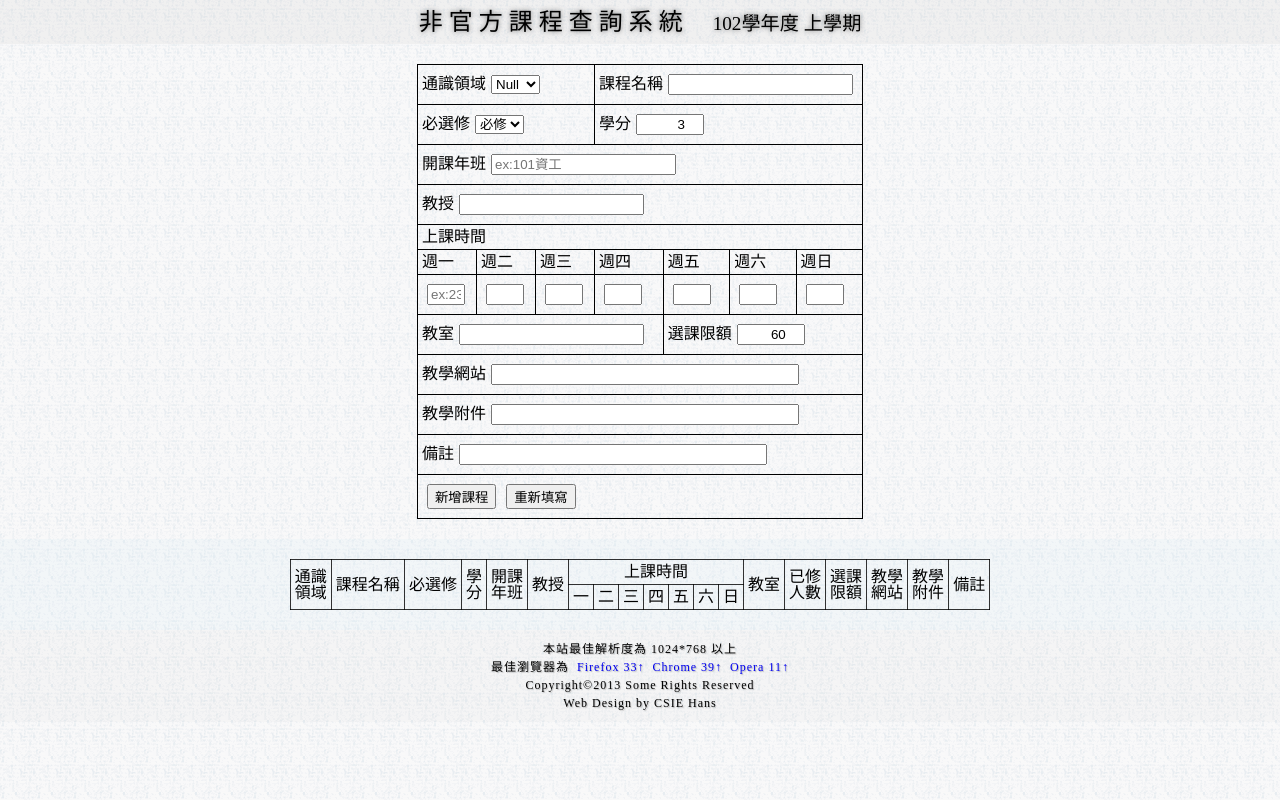
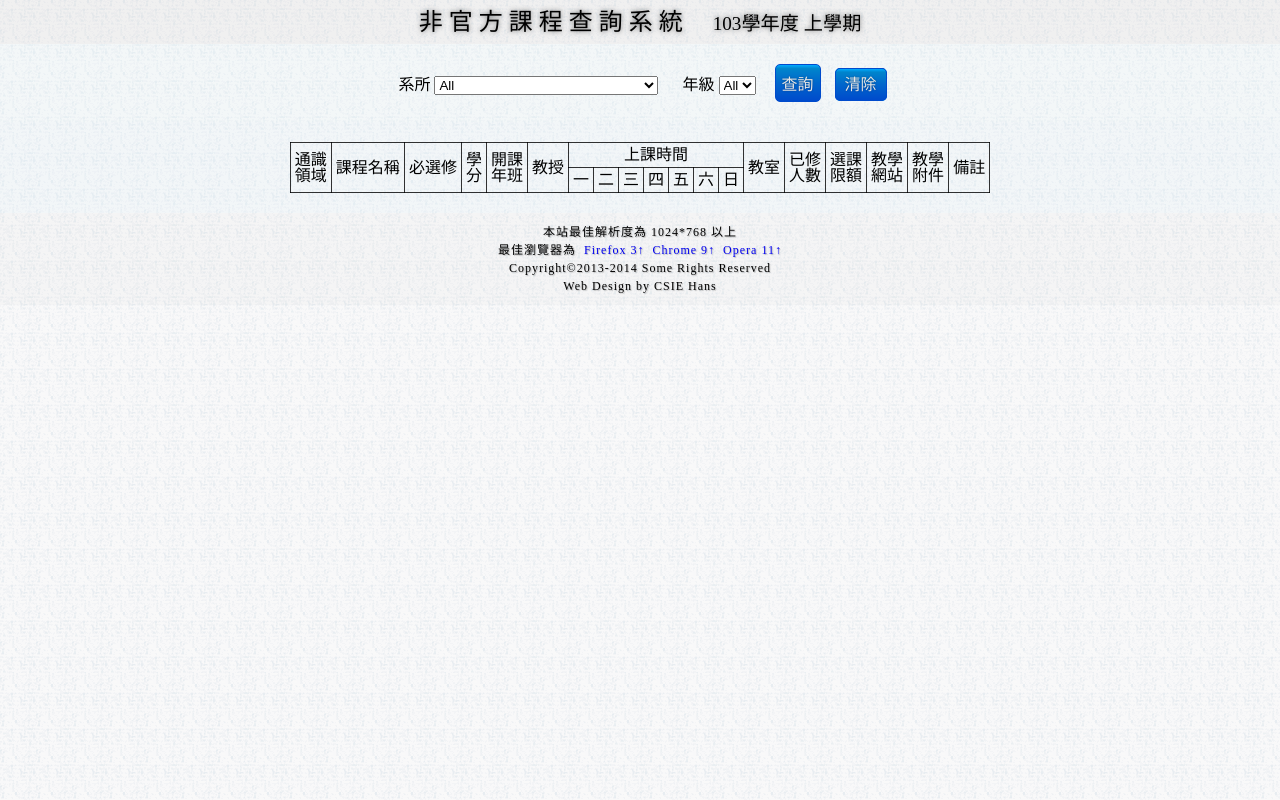
Before and after one commit to hans101418011/NPIC-SchoolTimeTable-XAMPP, a PHP site: page /?grade=1 in a window 1280 px wide. Run offline with PHP 8.4, Linux system fonts and the light colour scheme; data that the repository does not hold is empty; a stand-in replaces the project's code that opens the database connection.

Commit message:
update index.php close edit

```diff
--- a/interface/index.php
+++ b/interface/index.php
@@ -1,24 +1,56 @@
 <!doctype html>
 <?php
 	include("config.php");
-	$_POST["name"]=isset($_POST["name"])?$_POST["name"]:Null;
-	$_POST["sort"]=isset($_POST["sort"])?$_POST["sort"]:Null;
-	$_POST["elective"]=isset($_POST["elective"])?$_POST["elective"]:Null;
-	$_POST["credit"]=isset($_POST["credit"])?$_POST["credit"]:Null;
-	$_POST["class"]=isset($_POST["class"])?$_POST["class"]:Null;
-	$_POST["teacher"]=isset($_POST["teacher"])?$_POST["teacher"]:Null;
-	$_POST["monday"]=isset($_POST["monday"])?$_POST["monday"]:Null;
-	$_POST["tuesday"]=isset($_POST["tuesday"])?$_POST["tuesday"]:Null;
-	$_POST["wednesday"]=isset($_POST["wednesday"])?$_POST["wednesday"]:Null;
-	$_POST["thursday"]=isset($_POST["thursday"])?$_POST["thursday"]:Null;
-	$_POST["friday"]=isset($_POST["friday"])?$_POST["friday"]:Null;
-	$_POST["saturday"]=isset($_POST["saturday"])?$_POST["saturday"]:Null;
-	$_POST["sunday"]=isset($_POST["sunday"])?$_POST["sunday"]:Null;
-	$_POST["room"]=isset($_POST["room"])?$_POST["room"]:Null;
-	$_POST["web"]=isset($_POST["web"])?$_POST["web"]:Null;
-	$_POST["max"]=isset($_POST["max"])?$_POST["max"]:Null;
-	$_POST["annex"]=isset($_POST["annex"])?$_POST["annex"]:Null;
-	$_POST["other"]=isset($_POST["other"])?$_POST["other"]:Null;
+	if(isset($_GET["department"])){
+		$department = $_GET["department"];
+		$temp = explode("-",$department);
+		$institution = $temp[0];
+		$department = $temp[1];
+	}
+	if(isset($_GET["grade"])){
+		$grade = $_GET["grade"];
+	}
+
+
+	$q_inst = array(
+		'o' => "產學專班",
+		'i' => "碩專班",
+		'p' => "研究所",
+		'd' => "四年制",
+		'e' => "夜四技"
+	);
+	$q_grade = array(
+		'1' => "103",
+		'2' => "102",
+		'3' => "101",
+		'4' => "100"
+	);
+	$q_dept = array(
+		'GE' => "通識",
+		'AJ' => "應日",
+		'BA' => "企管",
+		'DAE' => "應英",
+		'MDM' => "行銷",
+		'CAM' => "商管",
+		'COM' => "電通",
+		'MIS' => "資管",
+		'REM' => "不動",
+		'CSIE' => "資工",
+		'Acco' => "會計",
+		'Trade' => "國貿",
+		'Finance' => "財金",
+		'Leisure' => "休閒"
+	);
+	if($institution=="i"||$institution=="o"||$institution=="p")
+	{
+		$q_dept['BA'] = "經管";
+		$q_dept['CAM'] = "企電";
+		$q_dept['Trade'] = "國企";
+		$q_dept['Leisure'] = "休創";
+	}
+
+
+
 ?>
 <html>
 	<head>
@@ -32,122 +64,87 @@
 		<header>
 			<hgroup>
 				<h1>非官方課程查詢系統</h1>
-				<h2>102學年度 上學期</h2>
+				<h2>103學年度 上學期</h2>
 			</hgroup>
 		</header>
-		<div>
-			<?php
-				if(isset($_POST["name"])){
-					$fp=fopen("sn.txt", "r");
-	                                $sn = fgets($fp);
-	                                fclose($fp);
-                                	$sn=(int)$sn+1;
-                                	$sn=str_pad($sn,6,"0",STR_PAD_LEFT);
-					$sql= "INSERT INTO `subject` (
-						`sn`,
-						`name`,
-						`sort`,
-						`elective`,
-						`credit`,
-						`semester`,
-						`institution`,
-						`department`,
-						`class`,
-						`teacher`,
-						`monday`,
-						`tuesday`,
-						`wednesday`,
-						`thursday`,
-						`friday`,
-						`saturday`,
-						`sunday`,
-						`student`,
-						`room`,
-						`web`,
-						`annex`,
-						`max`,
-						`limitST`,
-						`other`,
-						`chose`
-						) VALUES (
-						'".$sn."',
-						'".$_POST["name"]."',
-						'".$_POST['sort']."',
-						'".$_POST['elective']."',
-						'".$_POST['credit']."',
-						'1',
-						'1',
-						'".$_POST["class"]."',
-						'".$_POST["class"]."',
-						'".$_POST["teacher"]."',
-						'".$_POST["monday"]."',
-						'".$_POST["tuesday"]."',
-						'".$_POST["wednesday"]."',
-						'".$_POST["thursday"]."',
-						'".$_POST["friday"]."',
-						'".$_POST["saturday"]."',
-						'".$_POST["sunday"]."',
-						'"."0"."',
-						'".$_POST["room"]."',
-						'".$_POST["web"]."',
-						'".$_POST["annex"]."',
-						'".$_POST["max"]."',
-						'".$_POST["max"]."',
-						'".$_POST["other"]."',
-						Null);";
-
-					$fp=fopen("sn.txt", "w");
-					fwrite($fp,$sn);
-					fclose($fp);
-					mysql_query($sql,$link) or die("寫入錯誤!\n".mysql_error()."<br>");
-				}else if(isset($_GET['delete'])){
-                                        $sql="DELETE FROM `subject` WHERE `sn` = '".$_GET['delete']."'";
-                                        mysql_query($sql,$link) or die("刪除錯誤!\n".mysql_error()."<br>");
-                                }
-			?>
-		</div>
-		<div id="insert">
-			<form name="insert" method="post" action="">
-				<table>
-					<thead></thead>
-					<tbody>
-						<tr><td colspan="3">通識領域<select id="sort" name="sort">
-							<option value="">Null</option>
-							<option value="人文">人文</option>
-							<option value="自然">自然</option>
-							<option value="社會">社會</option>
-						</select></td>
-						<td colspan="4">課程名稱<input type="text" id="name" name="name"></td></tr>
-						<tr><td colspan="3">必選修<select id="elective" name="elective">
-							<option value="必修">必修</option>
-							<option value="選修">選修</option>
-						</select></td>
-						<td colspan="4">學分<input type="number" id="credit" name="credit" class="numInput" min="0" max="3" value="3"></td></tr>
-						<tr><td colspan="7">開課年班<input type="text" id="class" name="class" placeholder="ex:101資工"></td></tr>
-						<tr><td colspan="7">教授<input type="text" id="teacher" name="teacher"></td></tr>
-
-						<tr><td colspan="7">上課時間</td></tr>
-						<tr><td>週一</td><td>週二</td><td>週三</td><td>週四</td><td>週五</td><td>週六</td><td>週日</td></tr>
-						<tr><td><input type="text" id="monday" name="monday" class="sortInput" placeholder="ex:23"></td>
-							<td><input type="text" id="tuesday" name="tuesday" class="sortInput"></td>
-							<td><input type="text" id="wednesday" name="wednesday" class="sortInput"></td>
-							<td><input type="text" id="thursday" name="thursday" class="sortInput"></td>
-							<td><input type="text" id="friday" name="friday" class="sortInput"></td>
-							<td><input type="text" id="saturday" name="saturday" class="sortInput"></td>
-							<td><input type="text" id="sunday" name="sunday" class="sortInput"></td></tr>
-
-						<tr><td colspan="4">教室<input type="text" id="room" name="room"></td>
-							<td colspan="3">選課限額<input type="number" id="max" name="max" class="numInput" max="80" min="25" value="60"></td>
-						</tr>
-						<tr><td colspan="7">教學網站<input type="text" id="web" name="web" class="longInput"></td></tr>
-						<tr><td colspan="7">教學附件<input type="text" id="annex" name="annex" class="longInput"></td></tr>
-						<tr><td colspan="7">備註<input type="text" id="other" name="other" class="longInput"></td></tr>
-						<tr><td colspan="7"><input type="submit" value="新增課程"><input type="reset" value="重新填寫"></td></tr>
-					</tbody>
-				</table>
+		<div id="search">
+			<form name="search" method="get" action="<?=$_SERVER['self']?>"> <!--
+				年制
+				<select name="institution">
+					<option>All</option>
+					<option value="industry">產學專班</option>
+					<option value="industry">碩專班</option>
+					<option value="daytime">日四技</option>
+					<option value="evening">夜四技</option>
+					<option value="postgraduate">研究所</option>
+				</select> -->
+				<label>系所
+					<select name="department">
+						<option value="">All</option>
+						<option value="-GE">通識教育中心</option>
+						<optgroup label="產學專班">
+							<option value="o-MDM">行銷與流通管理系</option>
+						</optgroup>
+						<optgroup label="碩專班">
+							<option value="i-Trade">國際企業研究所</option>
+						</optgroup>
+						<optgroup label="研究所">
+							<option value="p-Trade">國際企業研究所</option>
+							<option value="p-Finance">財務金融研究所</option>
+							<option value="p-BA">經營管理研究所</option>
+							<option value="p-CAM">企業電子化研究所</option>
+							<option value="p-Leisure">休閒遊憩與創意產業管理研究所</option>
+							<option value="p-MDM">行銷與流通管理研究所</option>
+							<option value="p-REM">不動產經營研究所</option>
+							<option value="p-MIS">資訊管理研究所</option>
+							<option value="p-CSIE">資訊工程研究所</option>
+							<option value="p-DAE">應用英語研究所</option>
+						</optgroup>
+						<optgroup label="日四技">
+							<option value="d-Trade">國際貿易系</option>
+							<option value="d-Finance">財務金融系</option>
+							<option value="d-Acco">會計系</option>
+							<option value="d-BA">企業管理系</option>
+							<option value="d-REM">不動產經營系</option>
+							<option value="d-Leisure">休閒事業經營系</option>
+							<option value="d-MDM">行銷與流通管理系</option>
+							<option value="d-CAM">商業自動化與管理系</option>
+							<option value="d-MIS">資訊管理系</option>
+							<option value="d-CSIE">資訊工程系</option>
+							<option value="d-COM">電腦與通訊系</option>
+							<option value="d-DAE">應用英語系</option>
+							<option value="d-AJ">應用日語系</option>
+						</optgroup>
+						<optgroup label="夜四技">
+							<option value="e-Trade">國際貿易系</option>
+							<option value="e-BA">企業管理系</option>
+							<option value="e-Finance">財務金融系</option>
+							<option value="e-MIS">資訊管理系</option>
+						</optgroup>
+					</select>
+				</label>
+				<label>年級
+					<select name="grade">
+						<option value="">All</option>
+						<option value="1">一</option>
+						<option value="2">二</option>
+						<option value="3">三</option>
+						<option value="4">四</option>
+					</select>
+				</label>
+				<input type="hidden" name="query" value="true">
+				<input class="bt" name="sent" type="submit" value="查詢">
+				<a href="index.php" class="bt" id="reset">清除</a>
+				<!--<input class="bt" name="reset" type="reset" value="清除">-->
 			</form>
 		</div>
 		<div id="result">
+			<?php
+			if(($_GET["grade"]!="")&&($_GET["department"]!=""))
+			{
+				include("_class_table.php");
+			}
+			?>
 			<div id="list">
 				<table>
 					<thead></thead>
@@ -171,34 +168,10 @@
 							<td>一</td><td>二</td><td>三</td><td>四</td><td>五</td><td>六</td><td>日</td>
 						</tr>
 						<?php
-							$sql = 'SELECT * FROM `subject` ORDER BY `sn` ASC LIMIT 0, 30 ';
-							$result = mysql_query($sql,$link);
-							while($data=mysql_fetch_assoc($result)):
-						?>
-								<tr id="<?=$data['sn']?>">
-										<td class="sort"><?=$data['sort']?></td>
-										<td class="name"><?=$data['name']?></td>
-										<td class="elec"><?=$data['elective']?></td>
-										<td class="cred"><?=$data['credit']?></td>
-										<td class="clas"><?=$data['class']?></td>
-										<td class="teac"><?=$data['teacher']?></td>
-										<td class="mon"><?=$data['monday']?></td>
-										<td class="tue"><?=$data['tuesday']?></td>
-										<td class="wed"><?=$data['wednesday']?></td>
-										<td class="thu"><?=$data['thursday']?></td>
-										<td class="fri"><?=$data['friday']?></td>
-										<td class="sat"><?=$data['saturday']?></td>
-										<td class="sun"><?=$data['sunday']?></td>
-										<td class="room"><?=$data['room']?></td>
-										<td class="stud"><?=$data['student']?></td>
-										<td class="max"><?=$data['max']?></td>
-										<td class="web"><?=$data['web']?></td>
-										<td class="anne"><?=$data['annex']?></td>
-										<td class="othe"><?=$data['other']?></td>
-										<td><a href="./index.php?delete=<?=$data['sn']?>">Delete</a></td>
-								</tr>
-						<?php
-							endwhile;
+						if($_GET["query"]==true)
+						{
+							include("_class_list.php");
+						}
 						?>
 					</tbody>
 				</table>
@@ -206,10 +179,10 @@
 		</div>
 		<footer>
 			本站最佳解析度為 1024*768 以上<br />最佳瀏覽器為&nbsp;
-			<a href="http://moztw.org/firefox/" title="下載最新Firefox" target="_blank" rel="external">Firefox 33↑</a>&nbsp;
-			<a href="http://www.google.com/chrome/" title="下載最新Chrome" target="_blank" rel="external">Chrome 39↑</a>&nbsp;
+			<a href="http://moztw.org/firefox/" title="下載最新Firefox" target="_blank" rel="external">Firefox 3↑</a>&nbsp;
+			<a href="http://www.google.com/chrome/" title="下載最新Chrome" target="_blank" rel="external">Chrome 9↑</a>&nbsp;
 			<a href="http://www.opera.com/download/" title="下載最新Opera" target="_blank" rel="external">Opera 11↑</a><br />
-			Copyright&copy;2013&nbsp;Some&nbsp;Rights&nbsp;Reserved<br />
+			Copyright&copy;2013-2014&nbsp;Some&nbsp;Rights&nbsp;Reserved<br />
 			Web&nbsp;Design&nbsp;by&nbsp;CSIE&nbsp;Hans
 		</footer>
 	</body>
```
